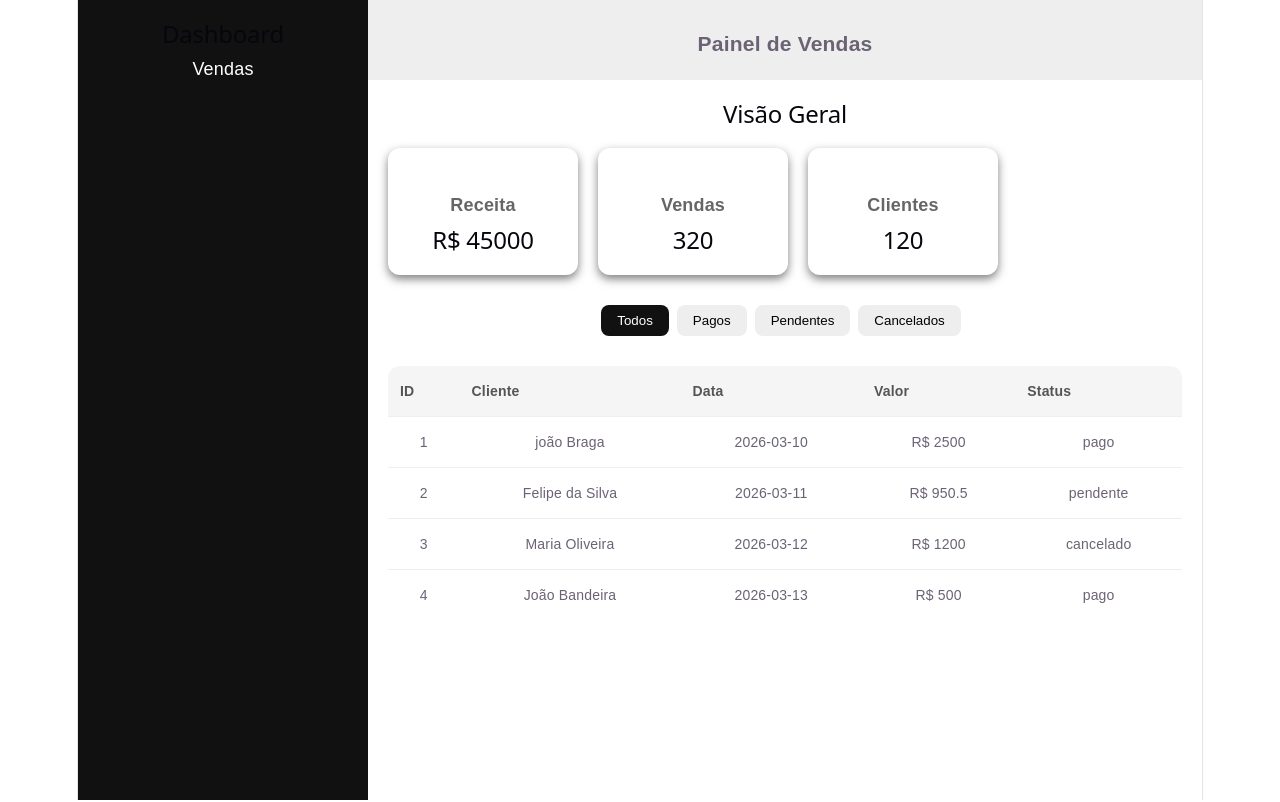
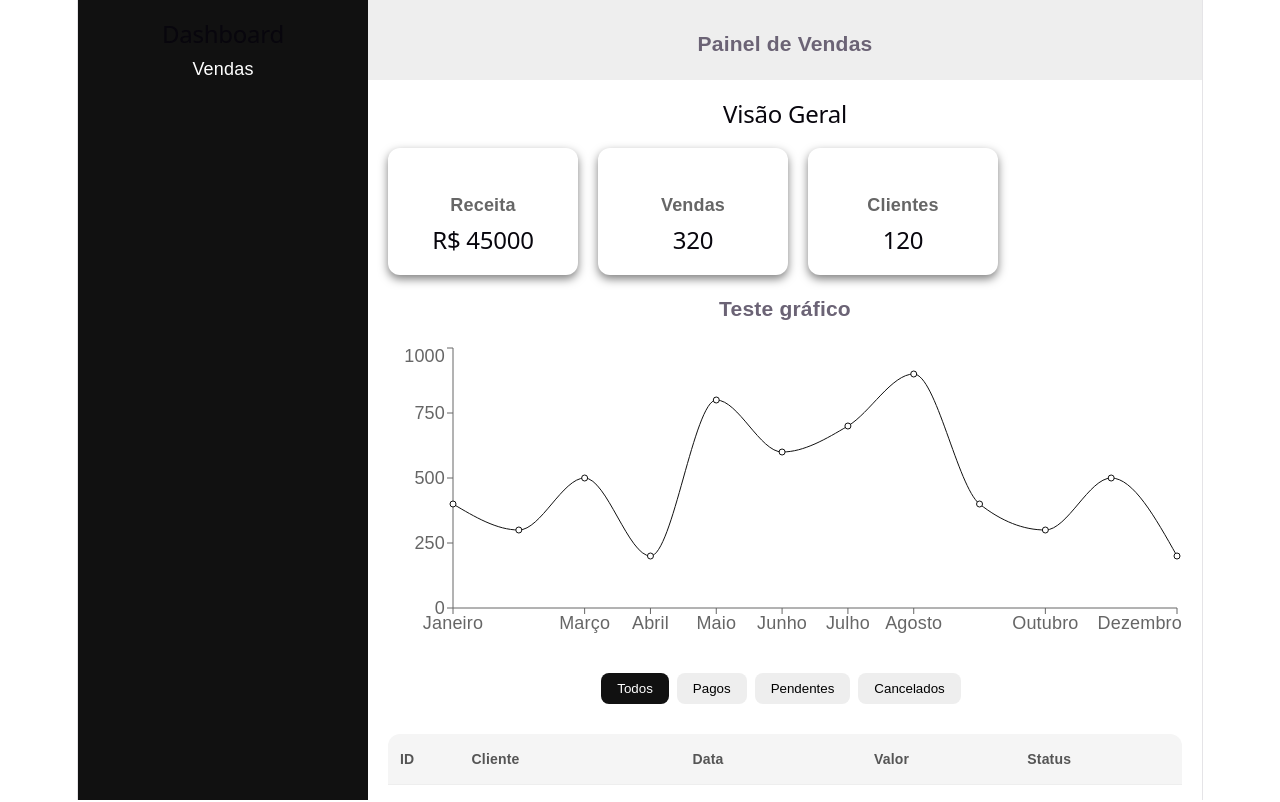
Before and after one commit to lucasvass1/Dashboard-de-Vendas, a React (Vite) app in the folder Dashboard-de-vendas/: page / in a window 1280 px wide. Shown: the top 802 px of the page. Built offline with nearby package versions, Linux system fonts and the light colour scheme.

Commit message:
git commit -m "feat: add sales chart to dashboard"

```diff
--- a/Dashboard-de-vendas/package.json
+++ b/Dashboard-de-vendas/package.json
@@ -11,7 +11,8 @@
   },
   "dependencies": {
     "react": "^19.2.4",
-    "react-dom": "^19.2.4"
+    "react-dom": "^19.2.4",
+    "recharts": "^3.8.0"
   },
   "devDependencies": {
     "@eslint/js": "^9.39.4",
--- /dev/null
+++ b/Dashboard-de-vendas/src/components/SalesChart.tsx
@@ -0,0 +1,33 @@
+import {
+  LineChart,
+  Line,
+  XAxis,
+  YAxis,
+  Tooltip,
+  ResponsiveContainer,
+} from "recharts";
+
+type Data = {
+  name: string;
+  sales: number;
+};
+
+type Props = {
+  data: Data[];
+};
+
+export function SalesChart({ data }: Props) {
+  return (
+    <div>
+      <h3>Teste gráfico</h3>
+      <ResponsiveContainer width="100%" height={300}>
+        <LineChart data={data}>
+          <XAxis dataKey="name" />
+          <YAxis />
+          <Tooltip />
+          <Line type="monotone" dataKey="sales" stroke="#111" />
+        </LineChart>
+      </ResponsiveContainer>
+    </div>
+  );
+}
--- /dev/null
+++ b/Dashboard-de-vendas/src/data/chartData.ts
@@ -0,0 +1,14 @@
+export const chartData = [
+    { name: "Janeiro" , sales: 400},
+    { name: "Fevereiro" , sales: 300},
+    { name: "Março" , sales: 500},
+    { name: "Abril" , sales: 200},
+    { name: "Maio" , sales: 800},
+    { name: "Junho" , sales: 600},
+    { name: "Julho" , sales: 700},
+    { name: "Agosto" , sales: 900},
+    { name: "Setembro" , sales: 400},
+    { name: "Outubro" , sales: 300},
+    { name: "Novembro" , sales: 500},
+    { name: "Dezembro" , sales: 200},
+];
--- a/Dashboard-de-vendas/src/pages/Dashboard.tsx
+++ b/Dashboard-de-vendas/src/pages/Dashboard.tsx
@@ -1,25 +1,41 @@
 import { Layout } from "../components/Layout";
 import { MetricaCard } from "../components/MetricaCard";
-import { salesData }  from "../data/salesData";
+import { salesData } from "../data/salesData";
 import { orders } from "../data/orders";
 import { useState } from "react";
 import { Table } from "../components/Table";
-import { FilterButtons } from "../components/Filterbuttons";
+import { FilterButtons } from "../components/FilterButtons";
+import { SalesChart } from "../components/SalesChart";
+import { chartData } from "../data/chartData";
 
 export function Dashboard() {
   const [statusFilter, setStatusFilter] = useState("todos");
+
   const filteredOrders =
-    statusFilter === "todos" ? orders
+    statusFilter === "todos"
+      ? orders
       : orders.filter((order) => order.status === statusFilter);
+
   return (
     <Layout>
-     <h2 style={{marginBottom: "20px"}}>Visão Geral</h2>
-     <div style={{display: "flex", gap: "20px", marginBottom: "20px"}}>
-        <MetricaCard title="Receita" value= {`R$ ${salesData.revenue}`} />
-        <MetricaCard title="Vendas" value= {String(salesData.sales)} />
-        <MetricaCard title="Clientes" value= {String(salesData.customers)} />
+      <h2 style={{ marginBottom: "20px" }}>Visão Geral</h2>
+
+      <div style={{ display: "flex", gap: "20px", marginBottom: "20px" }}>
+        <MetricaCard title="Receita" value={`R$ ${salesData.revenue}`} />
+        <MetricaCard title="Vendas" value={String(salesData.sales)} />
+        <MetricaCard title="Clientes" value={String(salesData.customers)} />
       </div>
-     <FilterButtons statusFilter={statusFilter} setStatusFilter={setStatusFilter} />
+
+
+      <SalesChart data={chartData} />
+
+
+      <FilterButtons
+        statusFilter={statusFilter}
+        setStatusFilter={setStatusFilter}
+      />
+
+
       <Table data={filteredOrders} />
     </Layout>
   );
```
Also changed, not shown: 1 other file (tests, documents, lock files or other folders). Lines whose indentation alone changed are shown as unchanged.
